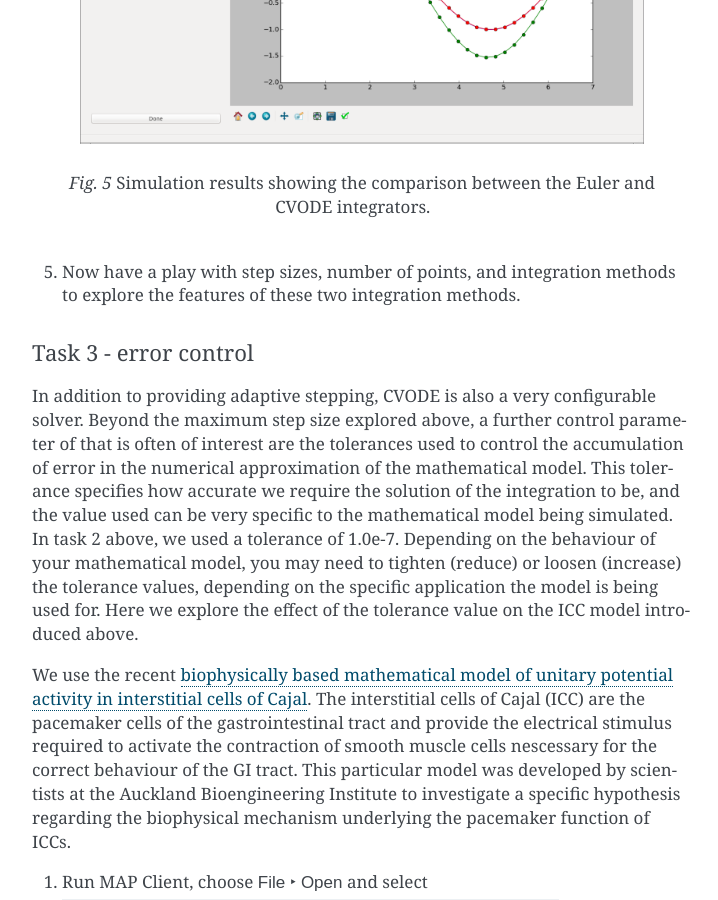
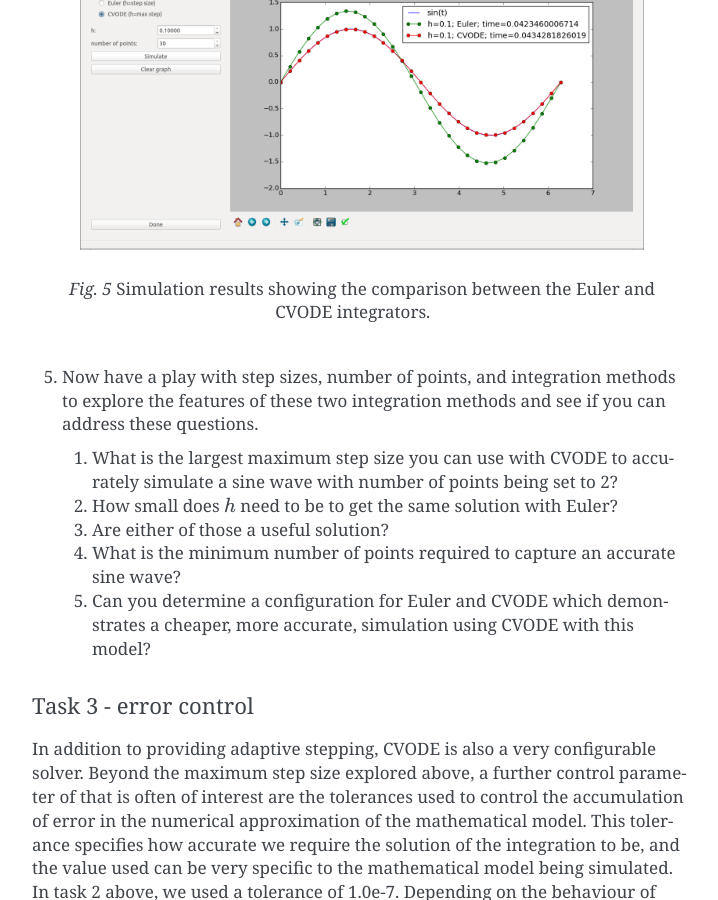
Before and after one commit to ABI-Tutorials/DTP-Simulation, a Sphinx documentation site: the page built from source/odeintegration.rst, in a window 1280 px wide and 900 px high, scrolled down 4956 px. Shown: the whole window, without its empty margins (388-1106 px from the left). Built offline with Sphinx 7.4.7, drawn with Linux system fonts in a browser that asks for light colours; some of the changed text lies outside the part shown.

Commit message:
updates for March

```diff
--- a/source/multiscale.rst
+++ b/source/multiscale.rst
@@ -35,3 +35,9 @@
    :alt: Task 4 results.
 
    Simulation results for a 2x1 mesh.
+
+5. You need to be careful in your choice of mesh resolution as it can easily take forever to solve :) Have a play and think about the following questions.
+
+   #. How long are you prepared to wait for a suitable simulation result?
+   #. Why do you need a higher mesh resolution in the x-direction than the y-direction to achieve a reasonable solution?
+   #. What is the lowest mesh resolution that gives a reasonable solution compared to the provided converged solution?
--- a/source/odeintegration.rst
+++ b/source/odeintegration.rst
@@ -94,7 +94,11 @@
 
    Simulation results demonstrating the effect of step size, :math:`h`, on the accuracy of Euler's method in approximating the solution of :eq:`dtp_cp_sim_sine_model`.
 
-5. Now have a play with combining different values for the step size and the number of points to be obtained.
+5. Now have a play with combining different values for the step size and the number of points to be obtained. See if you can answer the following.
+
+   #. How small should :math:`h` be to accurately simulate a sine wave?
+   #. What do you think would happen beyond a single cycle?
+   #. Given :math:`h = 1`\ , do you obtain a more accurate solution with a large number of points or a small number of points?
 
 .. _dtp_cp_sim_ode_cvode:
 
@@ -136,7 +140,13 @@
 
    Simulation results showing the comparison between the Euler and CVODE integrators.
 
-5. Now have a play with step sizes, number of points, and integration methods to explore the features of these two integration methods.
+5. Now have a play with step sizes, number of points, and integration methods to explore the features of these two integration methods and see if you can address these questions.
+
+   #. What is the largest maximum step size you can use with CVODE to accurately simulate a sine wave with number of points being set to 2?
+   #. How small does :math:`h` need to be to get the same solution with Euler?
+   #. Are either of those a useful solution?
+   #. What is the minimum number of points required to capture an accurate sine wave?
+   #. Can you determine a configuration for Euler and CVODE which demonstrates a cheaper, more accurate, simulation using CVODE with this model?
 
 .. _dtp_cp_sim_ode_task3:
 
@@ -172,3 +182,9 @@
    :alt: Task 1 results.
 
    Simulation results for a selection of simulations of the ICC model using various configurations of the CVODE integratior.
+
+5. After exploring the effects of the integrator parameters and the simulated model behaviour, see if you can answer the following questions.
+
+   #. With :math:`h=0.0`, how loose can the tolerance be and still get an accurate solution?
+   #. How tight can you make the tolerance before the computational cost outweighs any improvement in solution accuracy?
+   #. Is there any value of :math:`h` that will give an accurate solution for a tolerance of 0.01?
```
